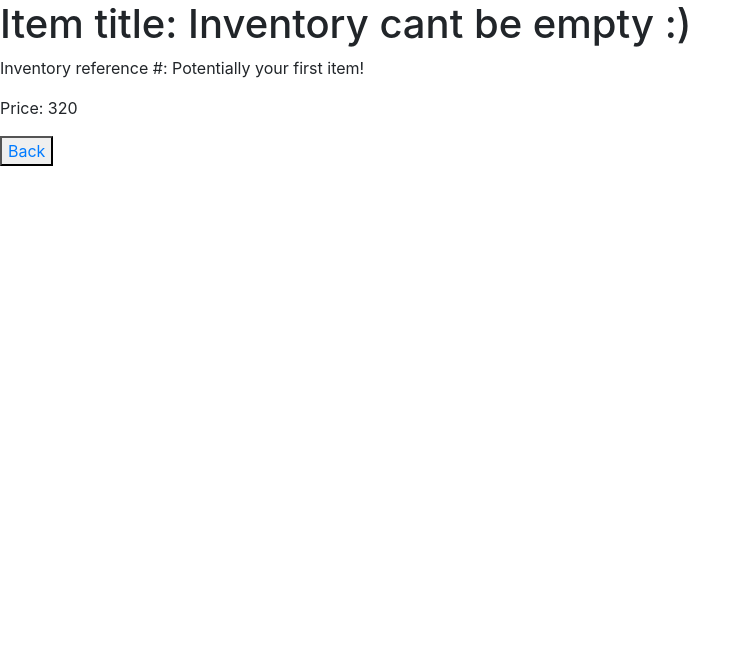
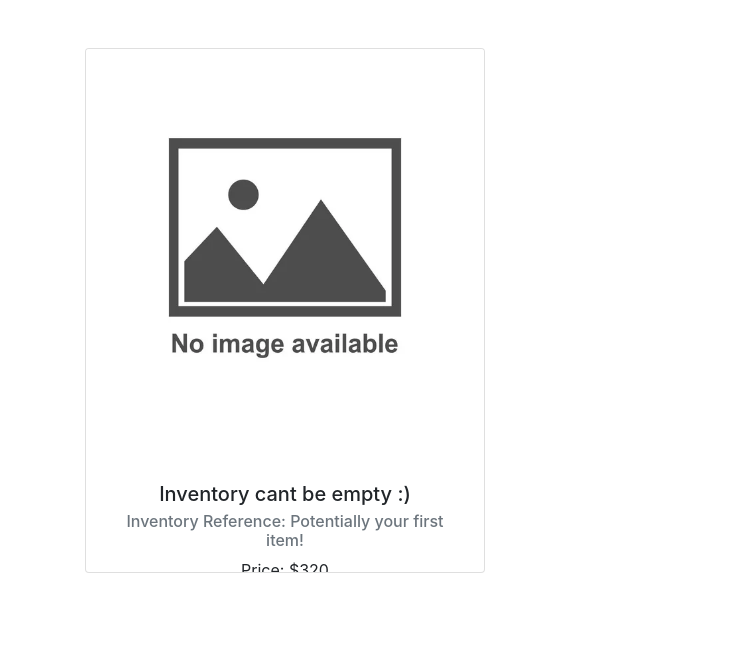
Before and after one commit to Shark1y/localInventorization, a Flask app: page /details/1 in a window 1280 px wide. Shown: the part 56-711 px from the top of the page, without its empty margins (0-751 px from the left). Run offline with Flask 3, Linux system fonts and the light colour scheme.

Commit message:
Image issues resolved
-Image are now auto-adjustable to the card size

```diff
--- a/routes.py
+++ b/routes.py
@@ -106,7 +106,14 @@ def register_routes(app, db):
 
         return render_template('index.html', items=items)
 
-    @app.route('/details/<pid>')
+    @app.route('/details/<int:pid>')
     def details(pid):
-        item = Item.query.filter(Item.pid == pid).first()
+        # Fetch the item from the database by its primary key (pid)
+        item = Item.query.get(pid)
+
+        # If item doesn't exist, redirect or show an error
+        if item is None:
+            return "Item not found", 404
+
+        # Pass the item to the template
         return render_template('details.html', item=item)
--- a/static/css/styles.css
+++ b/static/css/styles.css
@@ -25,6 +25,7 @@
 .card-img-top {
     height: 300px; /* Locks the height of the image */
     object-fit: cover; /* Ensures the image fits within the specified height without distortion */
+    height: auto;
 }
 
 .card-body {
--- a/templates/base.html
+++ b/templates/base.html
@@ -4,8 +4,9 @@
         <meta charset="UTF-8">
 
         <title>{%block title%}Default Value{% endblock %}</title>
+
+        <link rel="stylesheet" type="text/css" href="static/css/bootstrap.css">
         <link rel="stylesheet" type="text/css" href="static/css/styles.css">
-        <link rel="stylesheet" type="text/css" href="static/css/bootstrap.css">
     </head>
 
     <body>
--- a/templates/details.html
+++ b/templates/details.html
@@ -1,15 +1,17 @@
 {% extends "base.html" %}
 
-{%block title%}Details{%endblock%}
+{% block title %}Details about the item{% endblock %}
 
-{%block content%}
-
-<h1>Item title: {{item.title}}</h1>
-<p>Inventory reference #: {{item.invRef}}</p>
-<p>Price: {{item.price}}</p>
-
-<button>
-    <a href="{{url_for('inventory')}}">Back</a>
-</button>
-
-{%endblock%}
+{% block content %}
+<div class="container my-5">
+    <div class="card" style="width: 25rem;">
+        <img class="card-img-top" src="{{ item.image }}" alt="Image for {{ item.title }}" onerror="this.style.display='none'">
+        <div class="card-body">
+            <h5 class="card-title">{{ item.title }}</h5>
+            <h6 class="card-subtitle mb-2 text-muted">Inventory Reference: {{ item.invRef }}</h6>
+            <p class="card-text">Price: ${{ item.price }}</p>
+            <a href="{{ url_for('inventory') }}" class="btn btn-primary">Back to Inventory</a>
+        </div>
+    </div>
+</div>
+{% endblock %}
```
Also changed, not shown: instance/gameStore.db, static/img/IMG_8281.jpeg (added).
